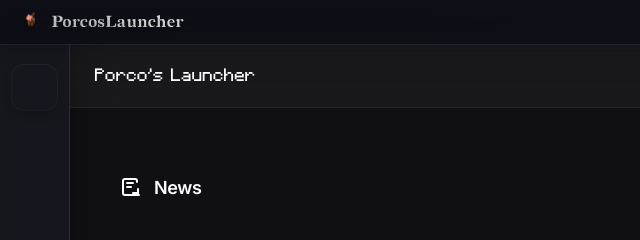
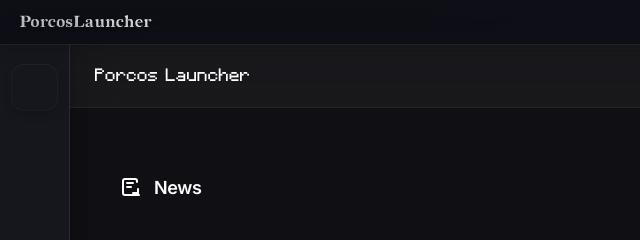
Before and after one commit to yalerooo/PorcosLauncher, a website with bundled scripts: page index.html in a window 1280 px wide. Shown: the top 240 px of the page, 0-640 px from the left. Built offline with nearby package versions, Linux system fonts and the light colour scheme; no server answers; files whose address does not match are found by name.

Commit message:
visual bugs

```diff
--- a/index.html
+++ b/index.html
@@ -24,7 +24,7 @@
 <body>
     <div class="title-bar">
         <div class="title-content">
-            <div class="title-logo"></div>
+
             <h2>PorcosLauncher</h2>
         </div>
         <div class="window-controls">
@@ -56,7 +56,7 @@
         <!-- Top bar section -->
         <div class="top-bar">
             <div class="version-info">
-                <h1 class="app-title" id="app-title">Porco's Launcher</h1>
+                <h1 class="app-title" id="app-title">Porcos Launcher</h1>
                 <input type="text" id="version-name-input" style="display: none;">
                 <span class="version-info-header" id="version-info-header"></span>
             </div>
--- a/script.js
+++ b/script.js
@@ -181,7 +181,7 @@ window.showSection = function showSection(sectionId) {
             const appTitle = document.getElementById('app-title');
             if (appTitle) {
                 if (sectionId === "home") {
-                    appTitle.textContent = "Porco's Launcher";
+                    appTitle.textContent = "Porcos Launcher";
                     document.getElementById('version-info-header').textContent = '';
                 } else if (sectionId === "settings") {
                     appTitle.textContent = "Settings";
```
